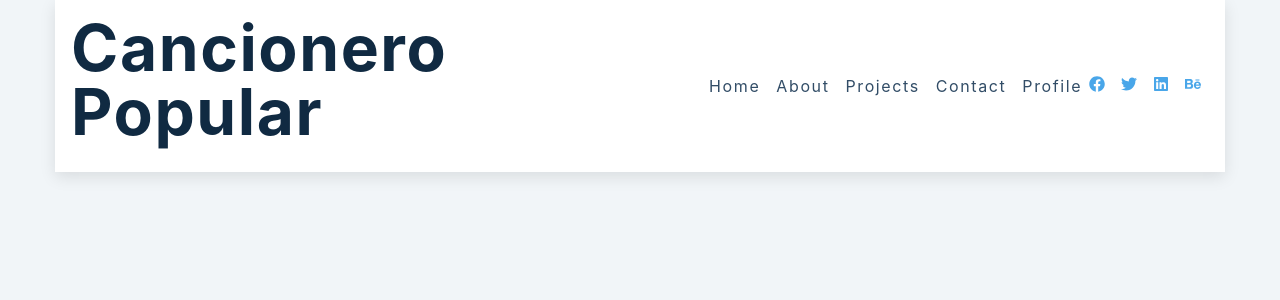
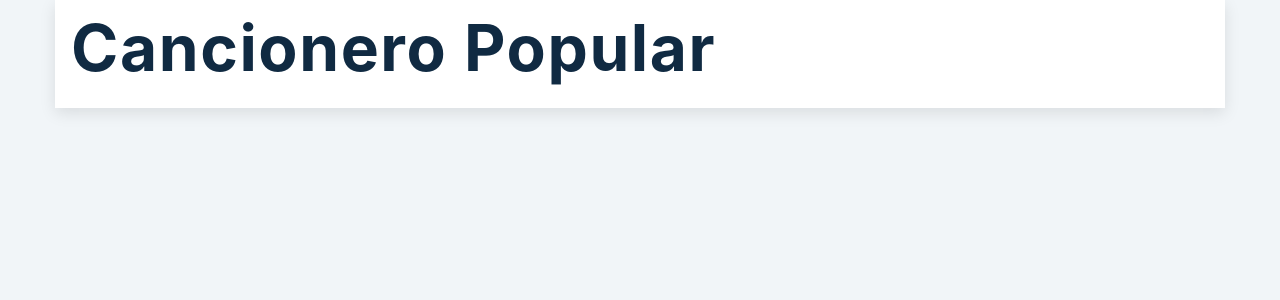
Before and after one commit to mauroavellaneda/cancionero, a React (Create React App) app: page / in a window 1280 px wide. Shown: the top 300 px of the page. Built offline with nearby package versions, Linux system fonts and the light colour scheme.

Commit message:
Toggles navbar links

```diff
--- a/src/components/Navbar.jsx
+++ b/src/components/Navbar.jsx
@@ -1,17 +1,24 @@
-import React from "react";
+import React, { useState } from "react";
 import { links, social } from "../data/links";
 import { FaBars, FaTwitter } from "react-icons/fa";
 
 const Navbar = () => {
+  const [showLinks, setShowLinks] = useState(false);
+
   return (
     <>
       <nav className="nav-center">
         <div className="nav-header">
           <h1>Cancionero Popular</h1>
-          <button className="nav-toggle">
+          <button
+            className="nav-toggle"
+            onClick={() => setShowLinks(!showLinks)}
+          >
             <FaBars />
           </button>
         </div>
+        {showLinks && (
+          <>
             <div className="links-container show-container">
               <ul className="links">
                 {links.map((link) => {
@@ -26,13 +33,16 @@ const Navbar = () => {
             </div>
             <ul className="social-icons">
               {social.map((socialIcon) => {
-            const {id,url,icon} = socialIcon;
-            return <li key={id}>
+                const { id, url, icon } = socialIcon;
+                return (
+                  <li key={id}>
                     <a href={url}>{icon}</a>
                   </li>
-
+                );
               })}
             </ul>
+          </>
+        )}
       </nav>
     </>
   );
--- a/src/data/links.js
+++ b/src/data/links.js
@@ -4,27 +4,22 @@ export const links = [
   {
     id: 1,
     url: "/",
-    text: "home",
+    text: "Principal",
   },
   {
     id: 2,
-    url: "/about",
-    text: "about",
+    url: "/artistas",
+    text: "Artistas",
   },
   {
     id: 3,
-    url: "/projects",
-    text: "projects",
+    url: "/Letras",
+    text: "Letras",
   },
   {
     id: 4,
-    url: "/contact",
-    text: "contact",
-  },
-  {
-    id: 5,
-    url: "/profile",
-    text: "profile",
+    url: "/acordes",
+    text: "acordes",
   },
 ];
 
```
Lines whose indentation alone changed are shown as unchanged.
